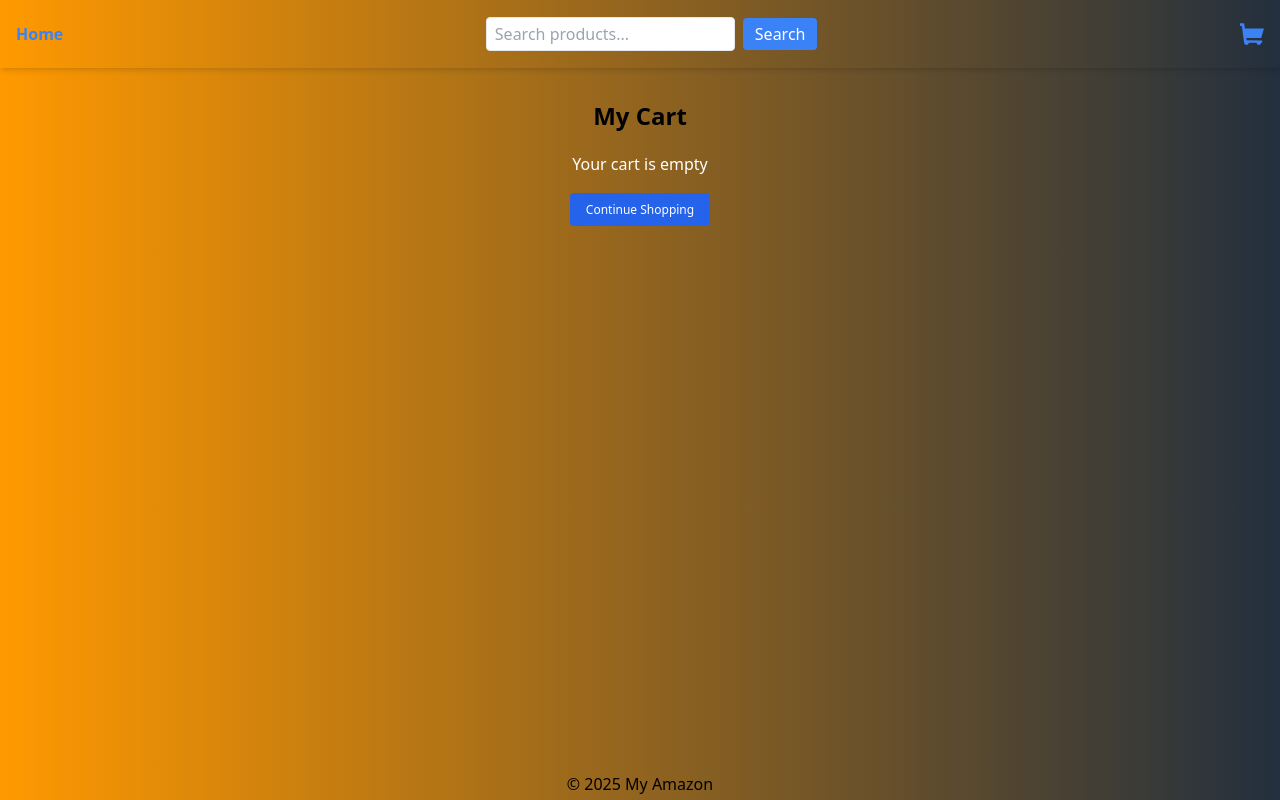
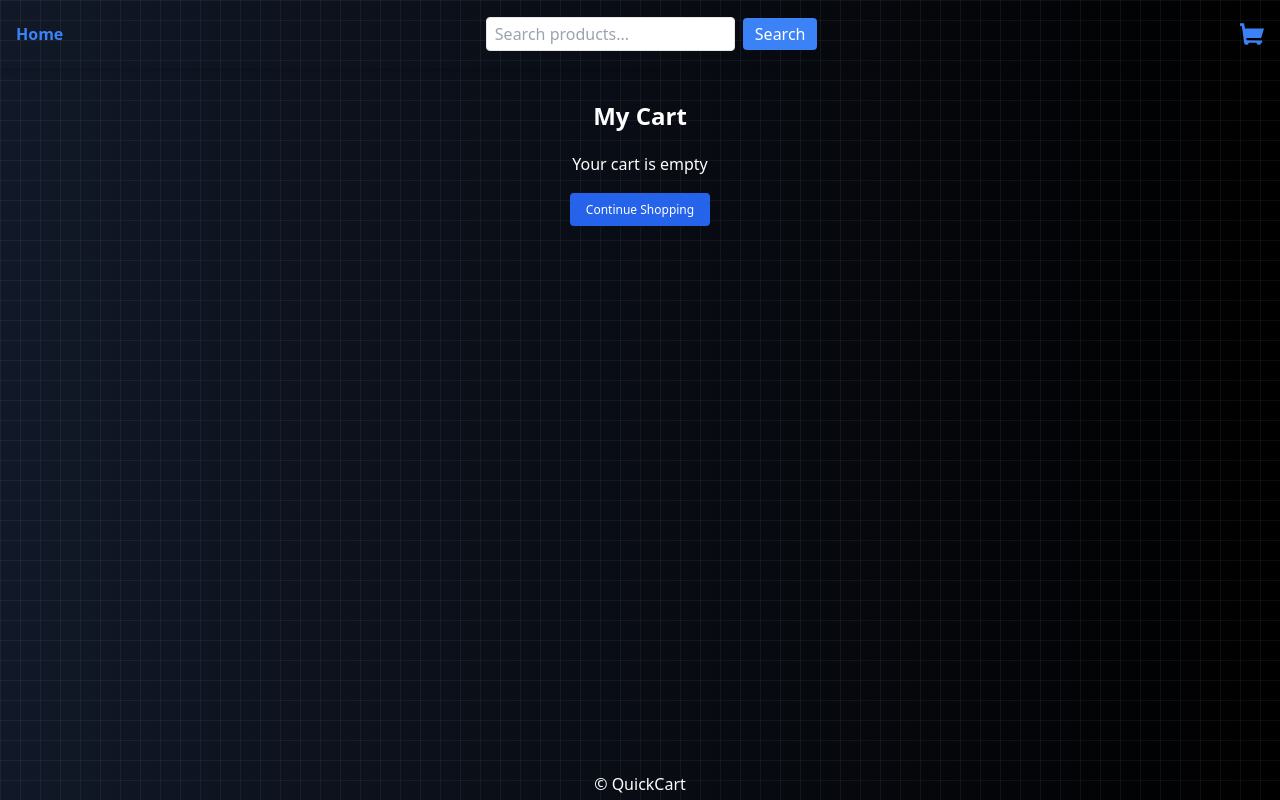
Before and after one commit to ShouravRakshit/Quick-Cart, a Django app: page /cart/ in a window 1280 px wide. Run offline with Django 5.2, Linux system fonts and the light colour scheme.

Commit message:
made the ui look like aceternity.

```diff
--- a/ecommercesite/static/dist/styles.css
+++ b/ecommercesite/static/dist/styles.css
@@ -588,8 +588,28 @@ video {
   }
 }
 
+.pointer-events-none {
+  pointer-events: none;
+}
+
 .static {
   position: static;
+}
+
+.absolute {
+  position: absolute;
+}
+
+.relative {
+  position: relative;
+}
+
+.inset-0 {
+  inset: 0px;
+}
+
+.z-10 {
+  z-index: 10;
 }
 
 .mx-auto {
@@ -778,23 +798,18 @@ video {
   background-color: rgb(220 38 38 / var(--tw-bg-opacity, 1));
 }
 
-.bg-blue-500 {
-  --tw-bg-opacity: 1;
-  background-color: rgb(59 130 246 / var(--tw-bg-opacity, 1));
-}
-
 .bg-gradient-to-r {
   background-image: linear-gradient(to right, var(--tw-gradient-stops));
 }
 
-.from-amazon-orange {
-  --tw-gradient-from: #FF9900 var(--tw-gradient-from-position);
-  --tw-gradient-to: rgb(255 153 0 / 0) var(--tw-gradient-to-position);
+.from-gray-900 {
+  --tw-gradient-from: #111827 var(--tw-gradient-from-position);
+  --tw-gradient-to: rgb(17 24 39 / 0) var(--tw-gradient-to-position);
   --tw-gradient-stops: var(--tw-gradient-from), var(--tw-gradient-to);
 }
 
-.to-amazon-squid-ink {
-  --tw-gradient-to: #232F3E var(--tw-gradient-to-position);
+.to-black {
+  --tw-gradient-to: #000 var(--tw-gradient-to-position);
 }
 
 .fill-blue-500 {
@@ -959,6 +959,15 @@ video {
   transition-duration: 500ms;
 }
 
+.grid-overlay {
+  background-image:
+            linear-gradient(to right, rgba(255, 255, 255, 0.05) 1px, transparent 1px),
+            linear-gradient(to bottom, rgba(255, 255, 255, 0.05) 1px, transparent 1px);
+  background-size: 20px 20px;
+  /* Adjust grid spacing */
+  z-index: 0;
+}
+
 .hover\:bg-blue-500:hover {
   --tw-bg-opacity: 1;
   background-color: rgb(59 130 246 / var(--tw-bg-opacity, 1));
--- a/ecommercesite/templates/base.html
+++ b/ecommercesite/templates/base.html
@@ -8,19 +8,23 @@
 
     <link href="{% static 'dist/styles.css' %}" rel="stylesheet"/>
 </head>
-<body class="bg-gradient-to-r from-amazon-orange to-amazon-squid-ink flex flex-col min-h-screen">
-    <header class="shadow-md">
-         {% include "includes/nav.html" %}
+<body class="flex flex-col min-h-screen bg-gradient-to-r from-gray-900 to-black text-white relative">
+    <!-- Background Grid -->
+    <div class="absolute inset-0 grid-overlay pointer-events-none"></div>
+
+    <!-- Content -->
+    <header class="shadow-md relative z-10">
+      {% include "includes/nav.html" %}
     </header>
 
-    <main class="container mx-auto py-8 flex-grow">
-        {% block content %}{% endblock %}
+    <main class="container mx-auto py-8 flex-grow relative z-10">
+      {% block content %}{% endblock %}
     </main>
 
-     <footer>
-        <div class="container mx-auto p-1 text-center">
-            <p>&copy; 2025 My Amazon</p>
-        </div>
+    <footer class="relative z-10">
+      <div class="container mx-auto p-1 text-center">
+        <p>&copy; QuickCart</p>
+      </div>
     </footer>
-</body>
+  </body>
 </html>
--- a/ecommercesite/templates/includes/nav.html
+++ b/ecommercesite/templates/includes/nav.html
@@ -1,33 +1,94 @@
-<nav class="container mx-auto p-4 flex flex-col sm:flex-row sm:justify-between sm:items-center space-y-4 sm:space-y-0">
+<nav
+  class="container mx-auto p-4 flex flex-col sm:flex-row sm:justify-between sm:items-center space-y-4 sm:space-y-0"
+>
   <!-- Home Link -->
   <div class="flex flex-col items-center sm:items-start">
     <a href="/" class="text-blue-500 text-1xl font-bold mb-2 sm:mb-0">Home</a>
   </div>
 
   <!-- Search Form -->
-    <form method="get" action="{% url 'products:product_search' %}" class="flex flex-col sm:flex-row items-center">
+  <form
+    method="get"
+    action="{% url 'products:product_search' %}"
+    class="flex flex-col sm:flex-row items-center"
+  >
     <input
       type="text"
       name="q"
       placeholder="Search products..."
       class="border px-2 py-1 rounded-l sm:rounded"
     />
-        <button type="submit" class="bg-blue-500 text-white px-3 py-1 rounded sm:ml-2 mt-2 sm:mt-0">
+    <button
+      type="submit"
+      class="bg-blue-500 text-white px-3 py-1 rounded sm:ml-2 mt-2 sm:mt-0"
+    >
       Search
     </button>
   </form>
 
   <!-- Cart Icon -->
   <a href="{% url 'cart:cart_detail' %}" class="fill-blue-500">
-        <svg version="1.1" class="w-6 mx-auto sm:mx-0" id="Layer_1" xmlns="http://www.w3.org/2000/svg" xmlns:xlink="http://www.w3.org/1999/xlink" x="0px" y="0px"
-            width="40px" height="36px" viewBox="0 0 40 36" style="enable-background:new 0 0 40 36;" xml:space="preserve">
+    <svg
+      version="1.1"
+      class="w-6 mx-auto sm:mx-0"
+      id="Layer_1"
+      xmlns="http://www.w3.org/2000/svg"
+      xmlns:xlink="http://www.w3.org/1999/xlink"
+      x="0px"
+      y="0px"
+      width="40px"
+      height="36px"
+      viewBox="0 0 40 36"
+      style="enable-background: new 0 0 40 36"
+      xml:space="preserve"
+    >
       <g id="Page-1_4_" sketch:type="MSPage">
-                <g id="Desktop_4_" transform="translate(-84.000000, -410.000000)" sketch:type="MSArtboardGroup">
-                    <path id="Cart" sketch:type="MSShapeGroup" class="st0" d="M94.5,434.6h24.8l4.7-15.7H92.2l-1.3-8.9H84v4.8h3.1l3.7,27.8h0.1
+        <g
+          id="Desktop_4_"
+          transform="translate(-84.000000, -410.000000)"
+          sketch:type="MSArtboardGroup"
+        >
+          <path
+            id="Cart"
+            sketch:type="MSShapeGroup"
+            class="st0"
+            d="M94.5,434.6h24.8l4.7-15.7H92.2l-1.3-8.9H84v4.8h3.1l3.7,27.8h0.1
                         c0,1.9,1.8,3.4,3.9,3.4c2.2,0,3.9-1.5,3.9-3.4h12.8c0,1.9,1.8,3.4,3.9,3.4c2.2,0,3.9-1.5,3.9-3.4h1.7v-3.9l-25.8-0.1L94.5,434.6"
           />
         </g>
       </g>
     </svg>
   </a>
+
 </nav>
+
+<script>
+	const themeToggle = document.getElementById('theme-toggle');
+const lightIcon = document.getElementById('light-icon');
+const darkIcon = document.getElementById('dark-icon');
+
+const isDarkMode = localStorage.getItem('theme') === 'dark';
+
+// the initial color theme
+if (isDarkMode) {
+    document.documentElement.classList.add('dark');
+    lightIcon.classList.remove('hidden');
+    darkIcon.classList.add('hidden');
+}
+
+themeToggle.addEventListener('click', () => {
+    document.documentElement.classList.toggle('dark');
+    const isDark = document.documentElement.classList.contains('dark');
+    localStorage.setItem('theme', isDark ? 'dark' : 'light');
+
+    // Toggle icons
+    if (isDark) {
+        lightIcon.classList.remove('hidden');
+        darkIcon.classList.add('hidden');
+    } else {
+        darkIcon.classList.remove('hidden');
+        lightIcon.classList.add('hidden');
+    }
+});
+
+</script>
```
Also changed, not shown: other parts of ecommercesite/static/dist/styles.css (+28 -43 lines), ecommercesite/static/src/styles.css (+10 -0 lines), ecommercesite/tailwind.config.js (+1 -7 lines). Lines whose indentation alone changed are shown as unchanged.
